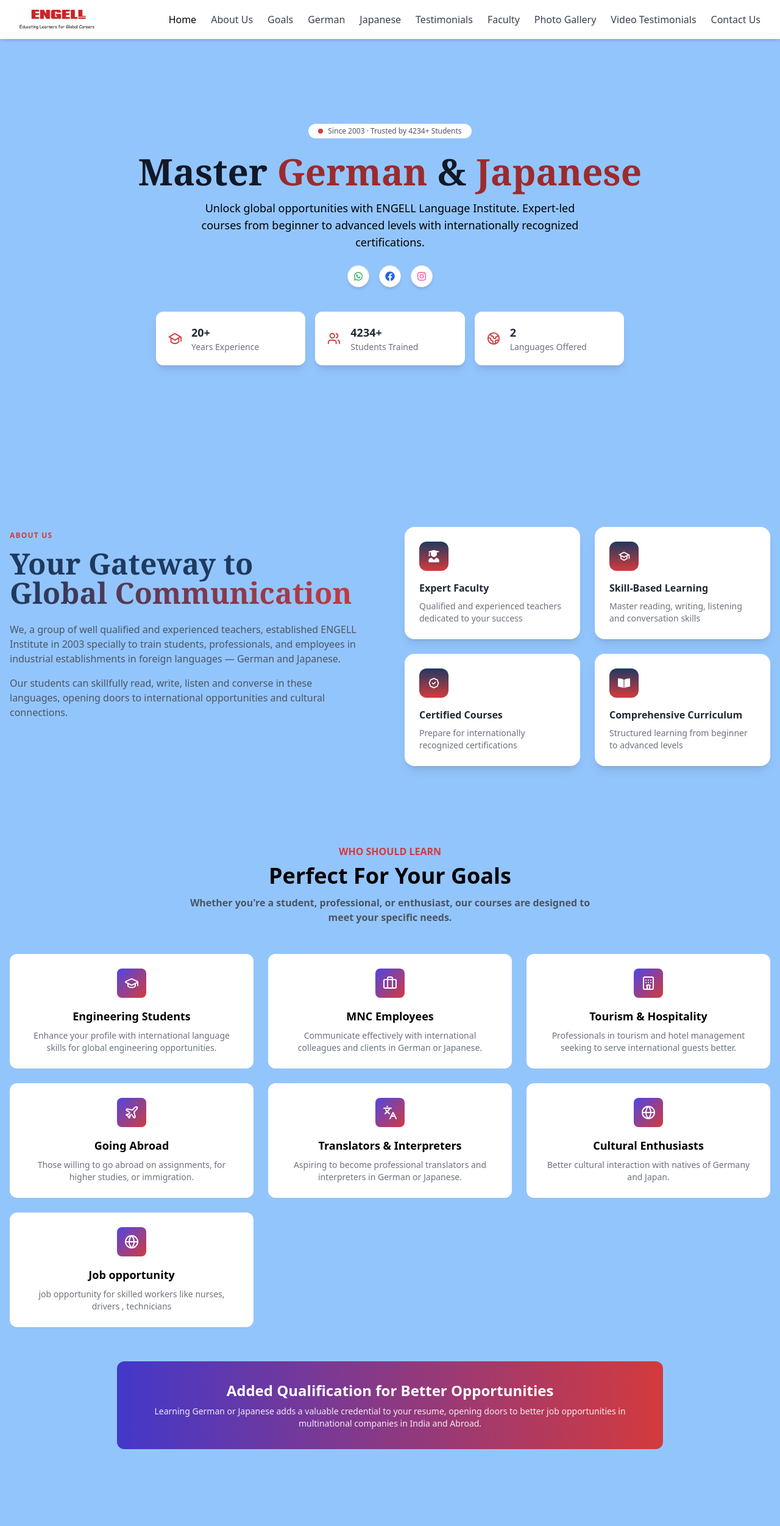
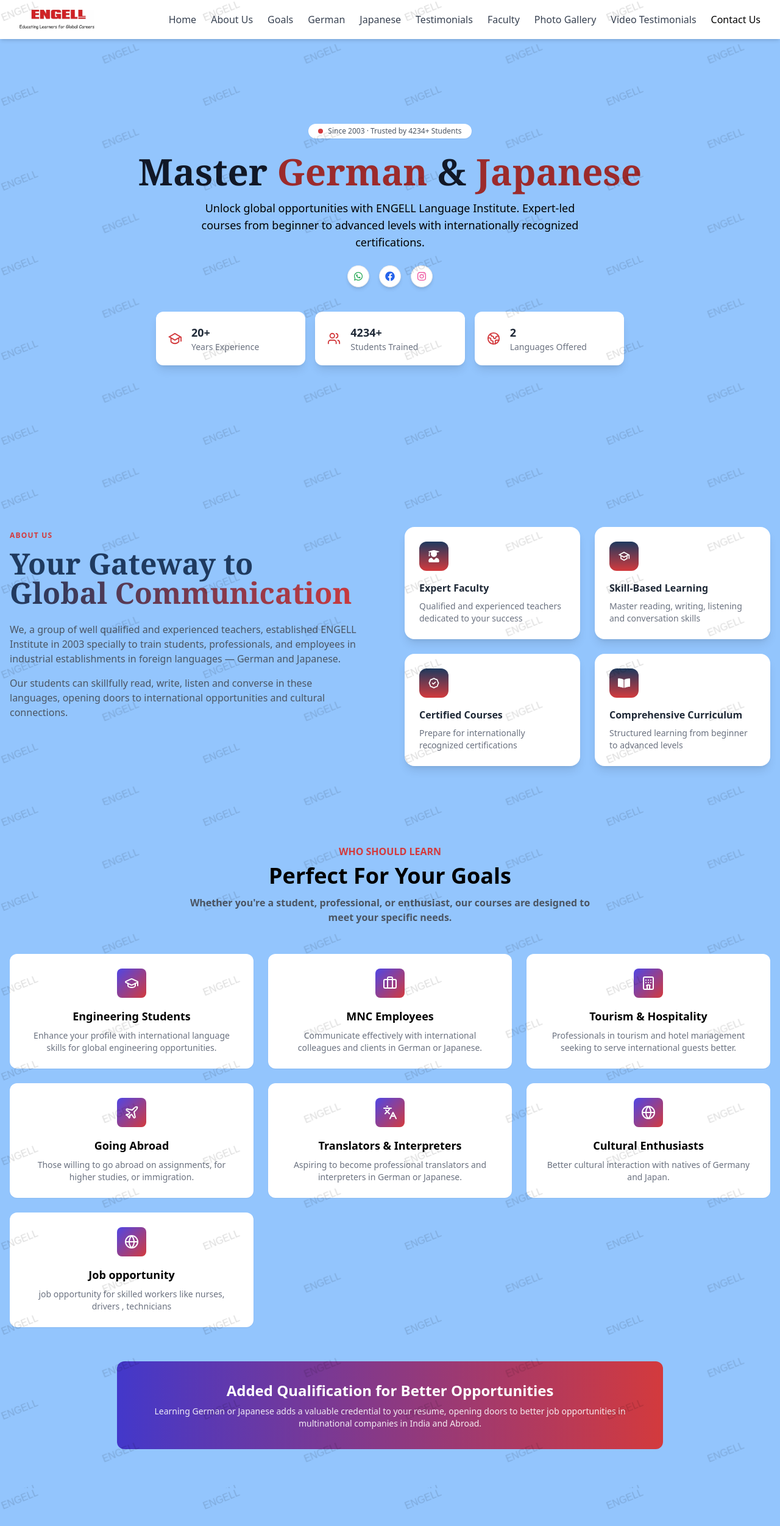
Before and after one commit to pooja-agale/engell_side, a React (Vite) app: page / in a window 1280 px wide. Shown: the top 2502 px of the page at 61% size. Built offline with nearby package versions, Linux system fonts and the light colour scheme.

Commit message:
added watermark

```diff
--- a/src/component/AboutSection.jsx
+++ b/src/component/AboutSection.jsx
@@ -2,11 +2,11 @@
 import { FaUserGraduate, FaBookOpen } from "react-icons/fa";
 import { HiOutlineBadgeCheck } from "react-icons/hi";
 import { MdOutlineSchool } from "react-icons/md";
-
+import { Watermark } from "antd";
 
 const AboutSection = () => {
   return (
-
+  <Watermark content={"ENGELL"}>
       <div className="w-full bg-blue-300 py-16 px-4" id="about">
         <div className="max-w-7xl mx-auto grid grid-cols-1 lg:grid-cols-2 gap-12 items-start">
           {/* Left Content */}
@@ -84,7 +84,7 @@
           </div>
         </div>
       </div>
-
+    </Watermark>
   );
 };
 
--- a/src/component/ContactSection.jsx
+++ b/src/component/ContactSection.jsx
@@ -7,7 +7,7 @@
 
 const ContactSection = () => {
   return (
-
+      <Watermark content={"ENGELL"}>
       <div className="bg-blue-300 py-16 px-4" id="contact">
         <div className="max-w-7xl mx-auto">
           <div className="grid grid-cols-1 lg:grid-cols-2 gap-10 items-start">
@@ -158,7 +158,7 @@
           </div>
         </div>
       </div>
-
+  </Watermark>
   );
 };
 
--- a/src/component/Faculty.jsx
+++ b/src/component/Faculty.jsx
@@ -1,6 +1,6 @@
 import React from "react";
 import { Briefcase, GraduationCap } from "lucide-react";
-
+import { Watermark } from "antd";
 
 const faculty = [
   {
@@ -36,7 +36,7 @@
 
 const Faculty = () => {
   return (
-
+    <Watermark content={"ENGELL"}>
       <div
         className="w-full bg-blue-300 py-20 px-4"
 
@@ -101,7 +101,7 @@
           ))}
         </div>
       </div>
-
+ </Watermark>
   );
 };
 
--- a/src/component/GermanLevels.jsx
+++ b/src/component/GermanLevels.jsx
@@ -80,7 +80,7 @@
 
 const GermanLevels = () => {
   return (
-
+     <Watermark content={"ENGELL"}>
       <div className="w-full bg-blue-300 py-16 px-4" id="german">
 
         <div className="max-w-7xl mx-auto grid grid-cols-1 sm:grid-cols-2 lg:grid-cols-3 gap-6">
@@ -134,7 +134,7 @@
         </div>
 
       </div>
-
+  </Watermark>
   );
 };
 
--- a/src/component/GoalSections.jsx
+++ b/src/component/GoalSections.jsx
@@ -7,6 +7,7 @@
   Languages,
   Globe,
 } from "lucide-react";
+import { Watermark } from "antd";
 
 const goals = [
   {
@@ -48,6 +49,7 @@
 
 const GoalsSection = () => {
   return (
+    <Watermark content={"ENGELL"}>
     <div className="bg-blue-300 py-16 px-4" id="goals">
       <div className="max-w-7xl mx-auto text-center">
         <p className="text-[#D33A3D] uppercase text-md font-bold">
@@ -95,6 +97,7 @@
         </div>
       </div>
     </div>
+    </Watermark>
   );
 };
 
--- a/src/component/HeroSection.jsx
+++ b/src/component/HeroSection.jsx
@@ -3,17 +3,15 @@
 import { LuEarth } from "react-icons/lu";
 import { LuUsers } from "react-icons/lu";
 import { RiGraduationCapLine } from "react-icons/ri";
-
+import { Watermark } from "antd";
 
 const HeroSection = () => {
   return (
-
+    <Watermark content={"ENGELL"}>
       <div
         id="hero"
         className="relative min-h-screen w-full bg-blue-300 overflow-hidden flex items-center justify-center px-4"
       >
-
-
         <div className="max-w-6xl mx-auto text-center">
           {/* Badge */}
           <div className="inline-flex items-center gap-2 bg-white shadow-sm rounded-full px-4 py-1 text-xs text-gray-600 mb-6">
@@ -93,7 +91,7 @@
           </div>
         </div>
       </div>
-
+    </Watermark>
   );
 };
 
--- a/src/component/JapaneseJLPT.jsx
+++ b/src/component/JapaneseJLPT.jsx
@@ -1,6 +1,6 @@
 import React from "react";
 import { CheckCircle } from "lucide-react";
-
+import { Watermark } from "antd";
 
 const levels = [
   {
@@ -73,7 +73,7 @@
 
 const JapaneseJLPT = () => {
   return (
-
+    <Watermark content={"ENGELL"}>
       <div className="w-full bg-blue-300 py-20 px-4" id="japanese">
         <div className="max-w-4xl mx-auto text-center">
           <span className="inline-block mb-3 text-xs px-4 py-1 rounded-full text-[#9c2b2c] bg-white font-medium">
@@ -152,7 +152,7 @@
           ))}
         </div>
       </div>
-
+  </Watermark>
   );
 };
 
--- a/src/component/PhotoGallary.jsx
+++ b/src/component/PhotoGallary.jsx
@@ -1,5 +1,5 @@
 import React, { useEffect, useRef } from "react";
-
+import { Watermark } from "antd";
 
 const photos = [
   "/photo(1).jpeg",
@@ -34,7 +34,7 @@
   }, []);
 
   return (
-
+     <Watermark content={"ENGELL"}>
       <div className="w-full py-10 bg-blue-300 " id="gallery">
         <p className="text-center  text-2xl md:text-4xl font-semibold mb-12">
           Photo Gallery
@@ -52,7 +52,7 @@
           ))}
         </div>
       </div>
-
+  </Watermark>
   );
 };
 
--- a/src/component/Testimonials.jsx
+++ b/src/component/Testimonials.jsx
@@ -1,5 +1,6 @@
 import React from "react";
 import { Star, StarHalf } from "lucide-react";
+import { Watermark } from "antd";
 
 const reviews = [
   {
--- a/src/component/VideoTestimonials.jsx
+++ b/src/component/VideoTestimonials.jsx
@@ -1,6 +1,6 @@
 import React, { useRef, useState, useEffect } from "react";
 import { Play } from "lucide-react";
-
+import { Watermark } from "antd";
 
 const videos = [
   {
@@ -41,7 +41,7 @@
   const [activeIndex, setActiveIndex] = useState(null);
 
   return (
-
+    <Watermark content={"ENGELL"}>
       <div className="w-full bg-blue-300 py-20" id="videos">
         {/* Header */}
         <div className="text-center max-w-3xl mx-auto mb-14 px-4">
@@ -74,7 +74,7 @@
           </div>
         </div>
       </div>
-
+  </Watermark>
   );
 };
 
```
